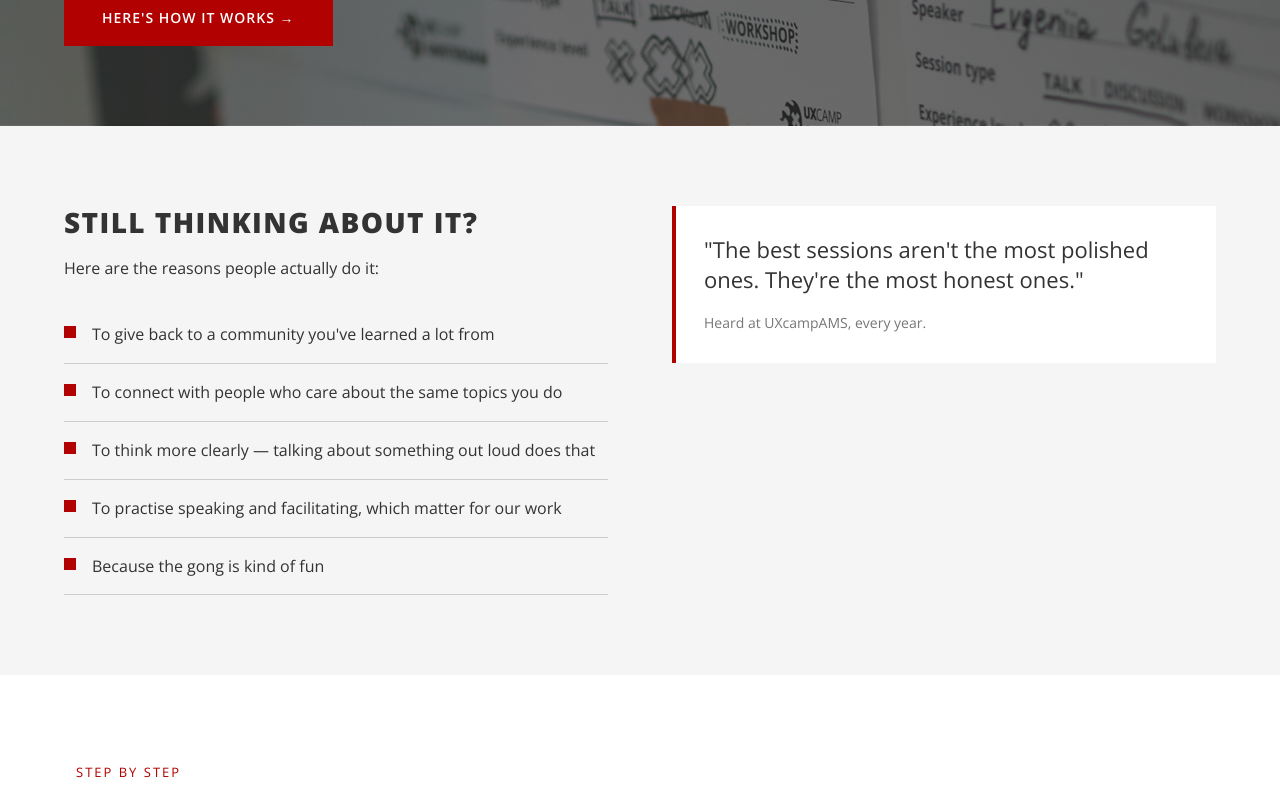
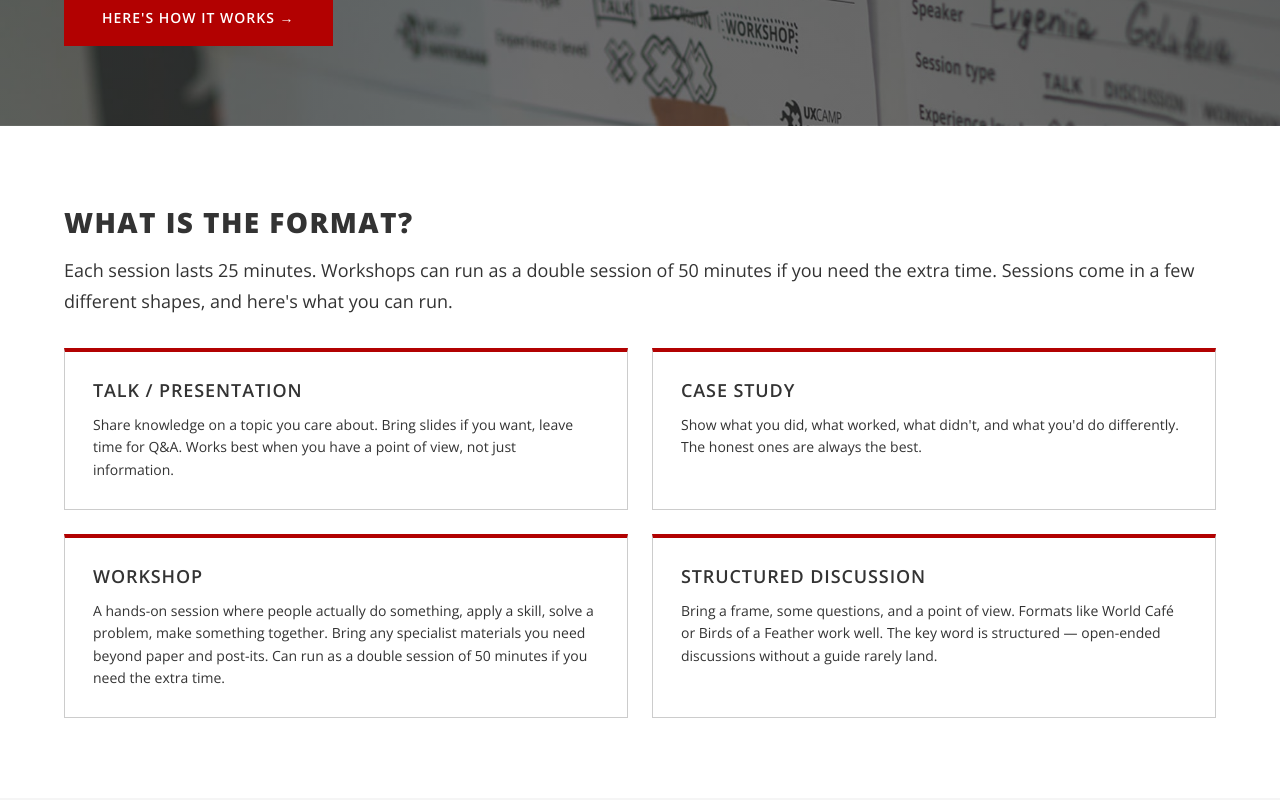
Before and after one commit to uxcampams/UX-Camp-Amsterdam-Website, a React (Vite) app in the folder artifacts/ux-camp-amsterdam/: page /running-a-session in a window 1280 px wide. Shown: the part 540-1340 px from the top of the page. Built offline with nearby package versions, Linux system fonts and the light colour scheme.

Commit message:
Update the session runner informaiton.

```diff
--- a/artifacts/ux-camp-amsterdam/src/pages/RunningASession.tsx
+++ b/artifacts/ux-camp-amsterdam/src/pages/RunningASession.tsx
@@ -30,6 +30,25 @@ type Step = {
   placeholder?: string;
 };
 
+const sessionFormats = [
+  {
+    title: "Talk / Presentation",
+    body: "Share knowledge on a topic you care about. Bring slides if you want, leave time for Q&A. Works best when you have a point of view, not just information.",
+  },
+  {
+    title: "Case Study",
+    body: "Show what you did, what worked, what didn't, and what you'd do differently. The honest ones are always the best.",
+  },
+  {
+    title: "Workshop",
+    body: "A hands-on session where people actually do something, apply a skill, solve a problem, make something together. Bring any specialist materials you need beyond paper and post-its. Can run as a double session of 50 minutes if you need the extra time.",
+  },
+  {
+    title: "Structured Discussion",
+    body: "Bring a frame, some questions, and a point of view. Formats like World Café or Birds of a Feather work well. The key word is structured — open-ended discussions without a guide rarely land.",
+  },
+];
+
 const steps: Step[] = [
   {
     number: "1",
@@ -44,9 +63,9 @@ const steps: Step[] = [
   {
     number: "3",
     title: "Choose a format",
-    body: "Talk, case study, workshop, or structured discussion. If you're not sure, go for a discussion — less pressure on you, more interesting for the room. Details on each format are on the About page.",
+    body: "Talk, case study, workshop, or structured discussion. If you're not sure, go for a discussion — less pressure on you, more interesting for the room.",
     pills: ["Talk", "Case Study", "Workshop", "Structured Discussion"],
-    link: { label: "See format details →", href: "/how-it-works" },
+    link: { label: "See format details →", href: "#format" },
   },
   {
     number: "4",
@@ -103,6 +122,16 @@ export default function RunningASession() {
 
         .uxc-grid-2 { display: grid; grid-template-columns: 1fr 1fr; gap: 64px; align-items: start; }
         .uxc-grid-3 { display: grid; grid-template-columns: repeat(3, 1fr); gap: 24px; }
+        .uxc-grid-2x2 { display: grid; grid-template-columns: repeat(2, 1fr); gap: 24px; }
+
+        .uxc-card {
+          background: ${WHITE};
+          border: 1px solid ${MID_GREY};
+          border-top: 4px solid ${RED};
+          padding: 28px;
+          display: flex;
+          flex-direction: column;
+        }
 
         .uxc-step-row {
           display: grid;
@@ -138,6 +167,7 @@ export default function RunningASession() {
         @media (max-width: 900px) {
           .uxc-grid-2 { grid-template-columns: 1fr; gap: 32px; }
           .uxc-grid-3 { grid-template-columns: 1fr; }
+          .uxc-grid-2x2 { grid-template-columns: 1fr; }
           .uxc-step-row { grid-template-columns: 1fr; gap: 12px; }
         }
       `}</style>
@@ -206,6 +236,69 @@ export default function RunningASession() {
             <a href="#how-it-works" className="uxc-btn-primary">
               Here's how it works →
             </a>
+          </div>
+        </section>
+
+        {/* SECTION 1B — FORMAT */}
+        <section id="format" style={{ background: WHITE, ...sectionPad }}>
+          <div style={innerWrap}>
+            <h2
+              style={{
+                fontFamily: FONT,
+                fontWeight: 800,
+                fontSize: 28,
+                lineHeight: 1.2,
+                color: DARK,
+                margin: 0,
+                marginBottom: 16,
+              }}
+            >
+              What is the format?
+            </h2>
+            <p
+              style={{
+                fontFamily: FONT,
+                fontWeight: 400,
+                fontSize: 18,
+                lineHeight: 1.7,
+                color: DARK,
+                margin: 0,
+                marginBottom: 32,
+              }}
+            >
+              Each session lasts 25 minutes. Workshops can run as a double session of 50 minutes if you need the extra time. Sessions come in a few different shapes, and here's what you can run.
+            </p>
+
+            <div className="uxc-grid-2x2">
+              {sessionFormats.map((f) => (
+                <div key={f.title} className="uxc-card">
+                  <h4
+                    style={{
+                      fontFamily: FONT,
+                      fontWeight: 600,
+                      fontSize: 18,
+                      color: DARK,
+                      margin: 0,
+                      marginBottom: 12,
+                    }}
+                  >
+                    {f.title}
+                  </h4>
+                  <p
+                    style={{
+                      fontFamily: FONT,
+                      fontWeight: 400,
+                      fontSize: 14,
+                      lineHeight: 1.6,
+                      color: DARK,
+                      margin: 0,
+                    }}
+                  >
+                    {f.body}
+                  </p>
+                </div>
+              ))}
+            </div>
           </div>
         </section>
 
@@ -401,9 +494,15 @@ export default function RunningASession() {
 
                     {s.link && (
                       <div style={{ marginTop: 12 }}>
-                        <Link href={s.link.href} className="uxc-link">
-                          {s.link.label}
-                        </Link>
+                        {s.link.href.startsWith("#") ? (
+                          <a href={s.link.href} className="uxc-link">
+                            {s.link.label}
+                          </a>
+                        ) : (
+                          <Link href={s.link.href} className="uxc-link">
+                            {s.link.label}
+                          </Link>
+                        )}
                       </div>
                     )}
 
```
